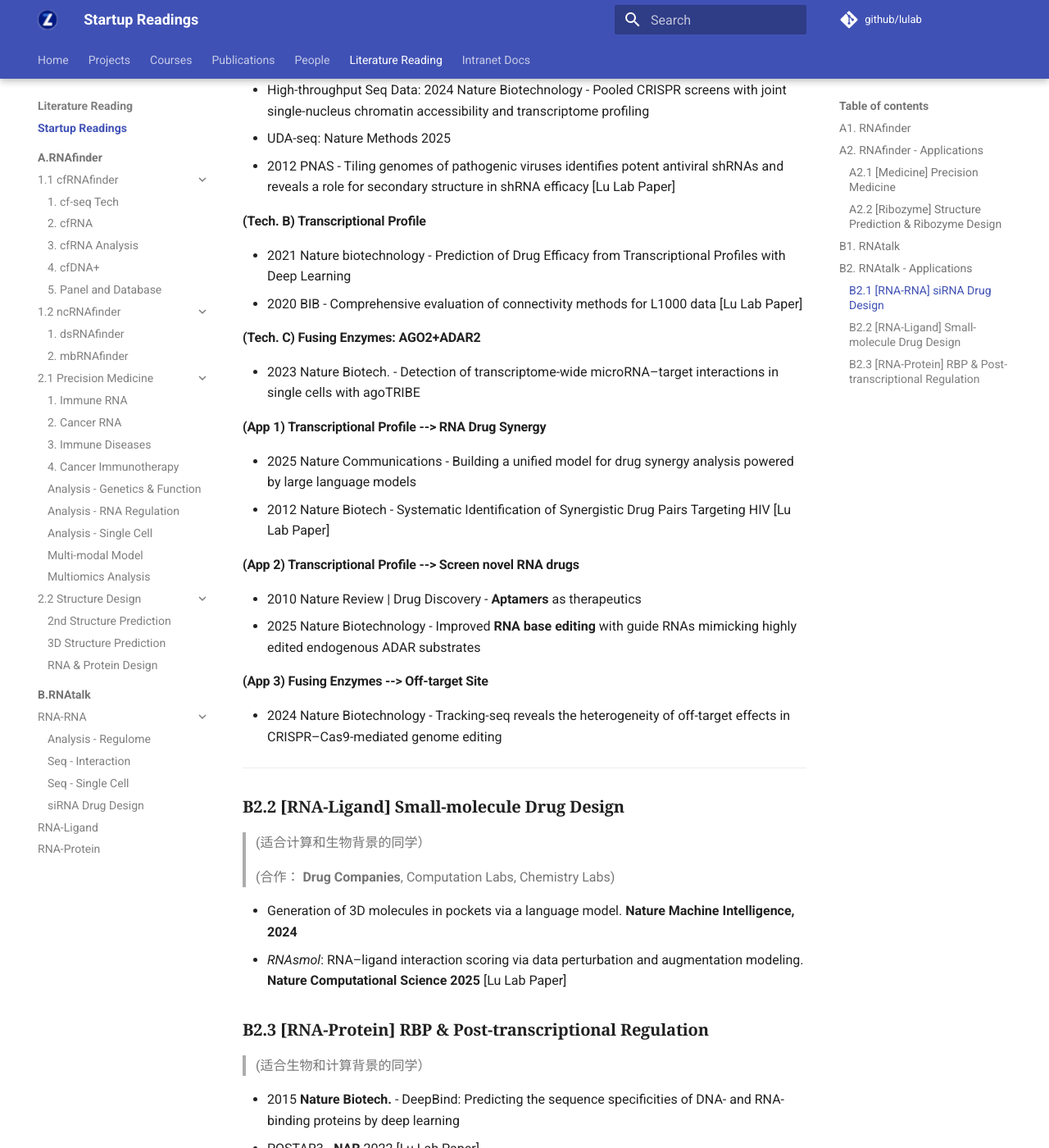
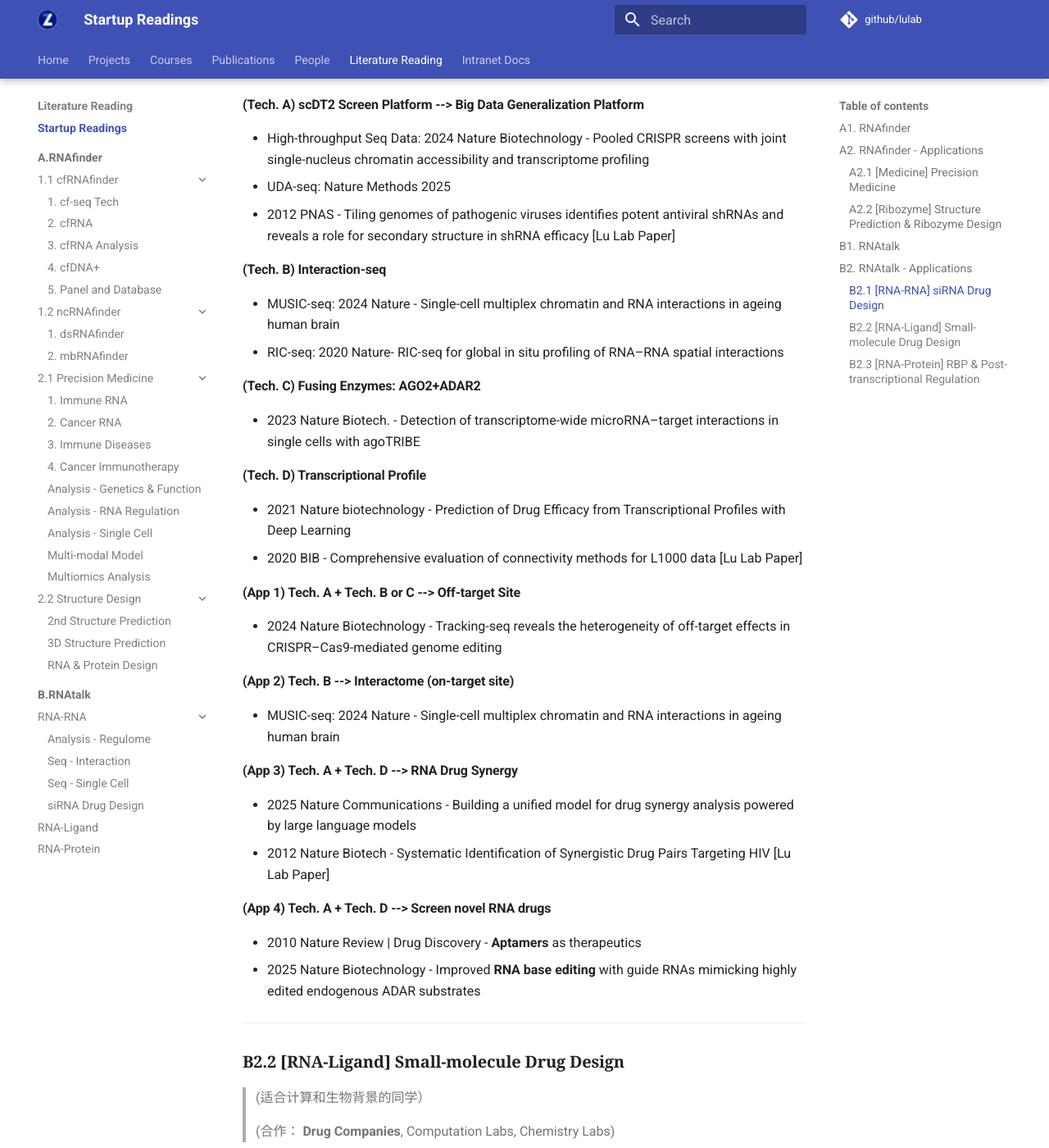
Before and after one commit to lulab/mkdocs, an MkDocs documentation site: the page built from docs/reading/startup.md, in a window 1280 px wide and 1400 px high, scrolled down 3215 px. Shown: the whole window at 82% size. Built offline with MkDocs 1.6.1 and Material for MkDocs 9.7.7, drawn with Linux system fonts in a browser that asks for light colours; some of the changed text lies outside the part shown.

Commit message:
add rna tech

```diff
--- a/docs/reading/startup.md
+++ b/docs/reading/startup.md
@@ -32,6 +32,7 @@
     * [Rfam 15.0](https://rfam.org/)
     * [exoRBase 3.0](http://www.exorbase.org/)
 * **New** **AI** **model for RNA Code (motif & structure)**
+    * [Review] [**2025 Nature Reviews**](https://www.nature.com/articles/s41580-025-00857-w) - Decoding the interactions and functions of non-coding RNA with artificial intelligence
     * 2024 ***Nature Machine Intelligence*** - An interpretable RNA foundation model for exploring functional RNA motifs in plants
     * 2021 **Nature** - MicroRNA sequence codes for small extracellular vesicle release and cellular retention
     * More: [dsRNA code](https://book.ncrnalab.org/teaching/part-v.-assignments/3.rna-regulation-dsrna)
@@ -96,31 +97,39 @@
 * UDA-seq: Nature Methods 2025
 * 2012 PNAS - Tiling genomes of pathogenic viruses identifies potent antiviral shRNAs and reveals a role for secondary structure in shRNA efficacy [Lu Lab Paper]
 
+#### (Tech. B) Interaction-seq
 
-#### (Tech. B) Transcriptional Profile
-
-* 2021 Nature biotechnology - Prediction of Drug Efficacy from Transcriptional Profiles with Deep Learning
-* 2020 BIB - Comprehensive evaluation of connectivity methods for L1000 data [Lu Lab Paper]
+* MUSIC-seq: 2024 Nature - Single-cell multiplex chromatin and RNA interactions in ageing human brain
+* RIC-seq: 2020 Nature- RIC-seq for global in situ profiling of RNA–RNA spatial interactions
 
 
 #### (Tech. C) Fusing Enzymes: AGO2+ADAR2
 
 * 2023 Nature Biotech. - Detection of transcriptome-wide microRNA–target interactions in single cells with agoTRIBE
 
+#### (Tech. D) Transcriptional Profile
 
-#### (App 1) Transcriptional Profile -->  RNA Drug Synergy
+* 2021 Nature biotechnology - Prediction of Drug Efficacy from Transcriptional Profiles with Deep Learning
+* 2020 BIB - Comprehensive evaluation of connectivity methods for L1000 data [Lu Lab Paper]
+
+
+#### (App 1) Tech. A + Tech. B or C -->   Off-target Site
+
+* 2024 Nature Biotechnology - Tracking-seq reveals the heterogeneity of off-target effects in CRISPR–Cas9-mediated genome editing
+
+#### (App 2) Tech. B  --> Interactome (on-target site)
+
+* MUSIC-seq: 2024 Nature - Single-cell multiplex chromatin and RNA interactions in ageing human brain
+
+#### (App 3) Tech. A + Tech. D  -->  RNA Drug Synergy
 
 * 2025 Nature Communications - Building a unified model for drug synergy analysis powered by large language models
 * 2012 Nature Biotech - Systematic Identification of Synergistic Drug Pairs Targeting HIV [Lu Lab Paper]
 
-#### (App 2) Transcriptional Profile --> Screen novel RNA drugs
+#### (App 4) Tech. A + Tech. D  --> Screen novel RNA drugs
 
 * 2010 Nature Review \| Drug Discovery - **Aptamers** as therapeutics
 * 2025 Nature Biotechnology - Improved **RNA base editing** with guide RNAs mimicking highly edited endogenous ADAR substrates
-
-#### (App 3) Fusing Enzymes --> Off-target Site
-
-* 2024 Nature Biotechnology - Tracking-seq reveals the heterogeneity of off-target effects in CRISPR–Cas9-mediated genome editing
 
 
 
```
Also changed, not shown: docs/reading/A.RNAfinder/1.2 ncRNAfinder/index.md (+1 -1 lines).
